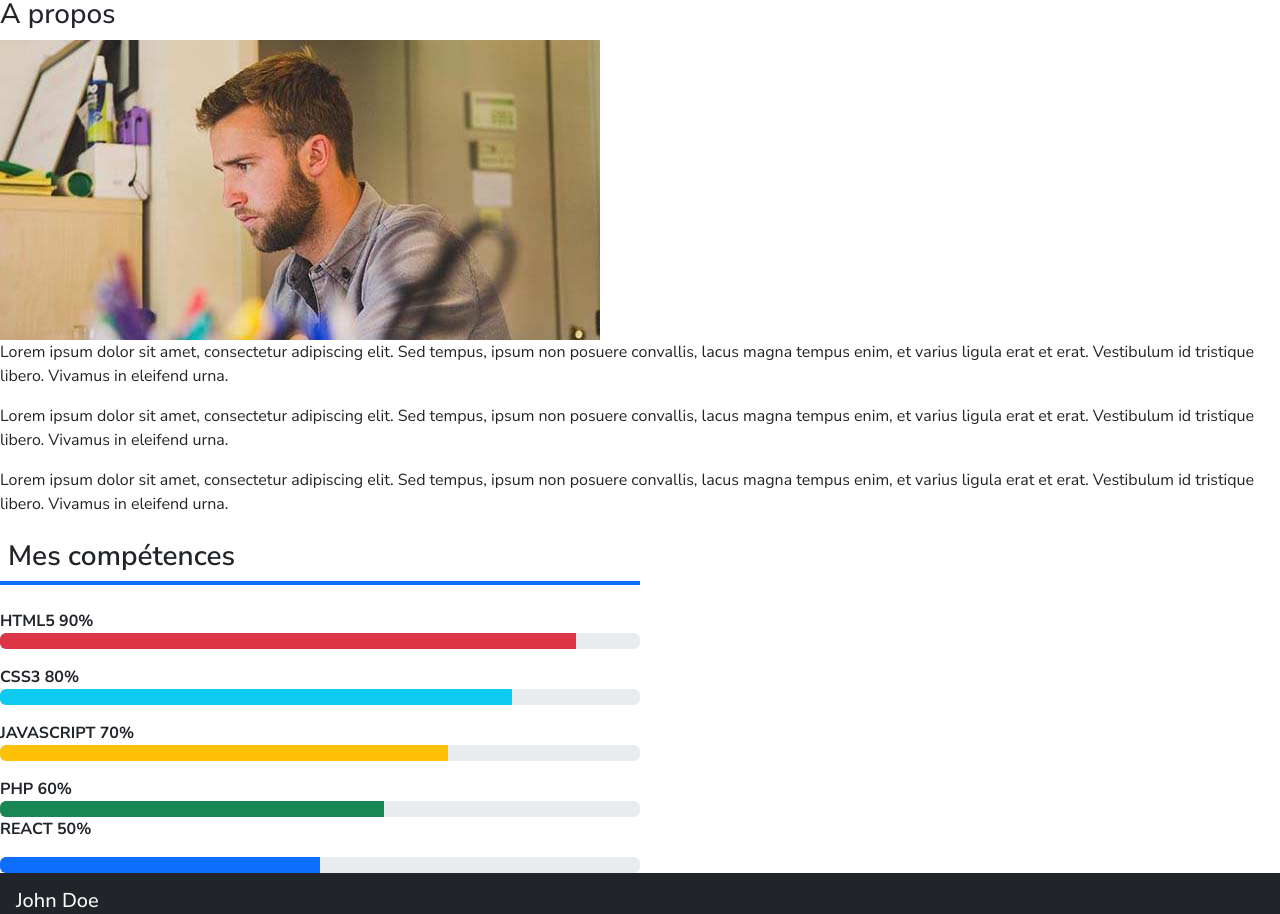
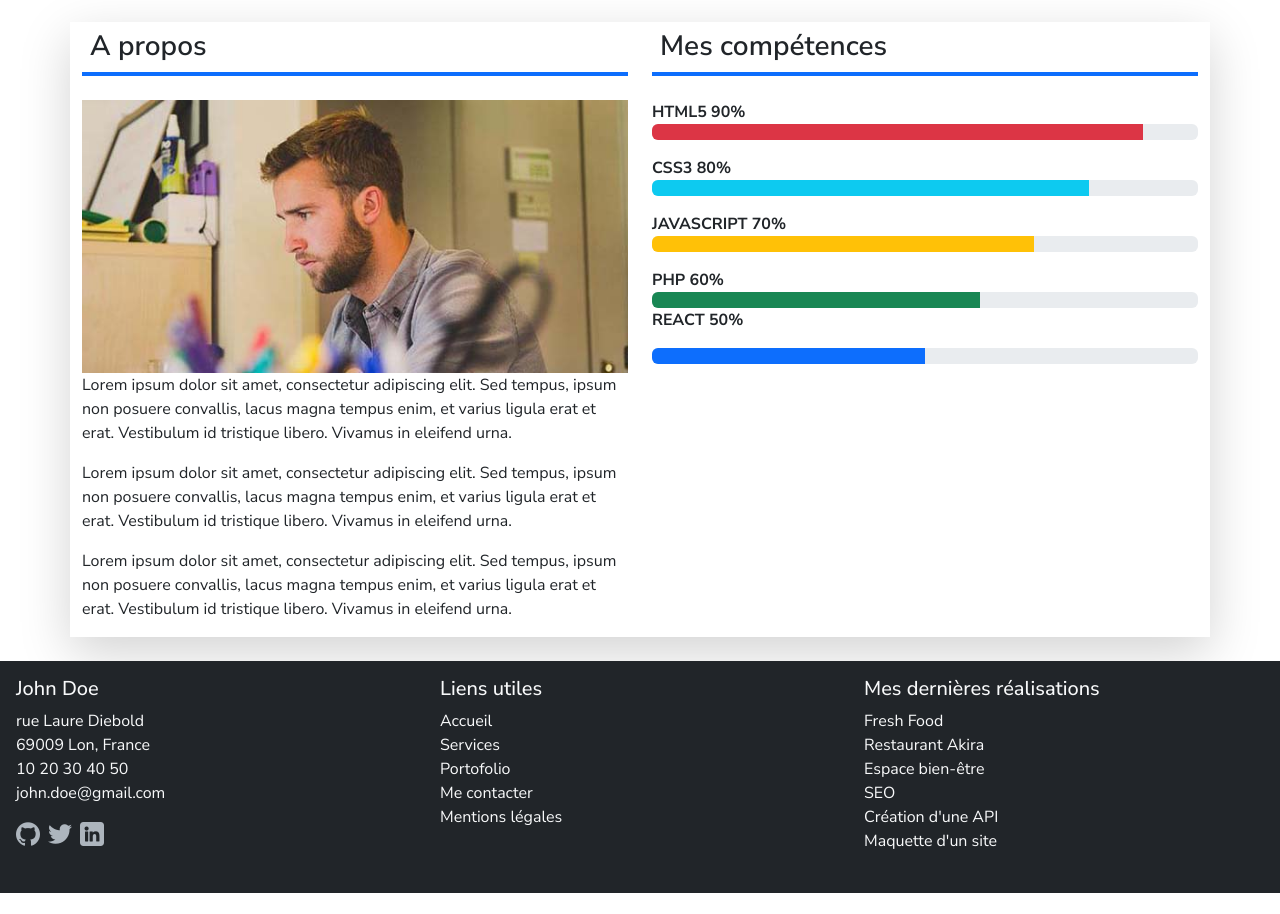
Before and after one commit to xfoule-971/johndoeapp, a React (Create React App) app: page / in a window 1280 px wide. Shown: the part 858-1772 px from the top of the page. After the commit the page ends 1751 px from the top, so only its background shows below. Built offline with nearby package versions, Linux system fonts and the light colour scheme.

Commit message:
add presentation

```diff
--- a/src/components/Footer.js
+++ b/src/components/Footer.js
@@ -6,9 +6,9 @@ import Linkedin from "../assets/icons/linkedin-grey.png";
 
 const Footer = () =>{
     return(
-        <div className="bg-dark p-3">
-            <div className="text-light">
-                <h5 className="mb-3">John Doe</h5>
+        <div className="row bg-dark p-3">
+            <div className="text-light mb-4 col-md-4">
+                <h5 className="mb-2">John Doe</h5>
                 <p className="mb-0">rue Laure Diebold</p>
                 <p className="mb-0">69009 Lon, France</p>
                 <p className="mb-0">10 20 30 40 50</p>
@@ -18,8 +18,8 @@ const Footer = () =>{
                 <img src={Linkedin} alt="icône linkedin"></img>
             </div>
 
-            <div className="text-light">
-                <h5 className="mb-3">Liens utiles</h5>
+            <div className="text-light mb-4 col-md-4">
+                <h5 className="mb-2">Liens utiles</h5>
                 <p className="mb-0"><NavLink to="/" className="text-light text-decoration-none">Accueil</NavLink></p>
                 <p className="mb-0"><NavLink to="/servives" className="text-light text-decoration-none">Services</NavLink></p>
                 <p className="mb-0"><NavLink to="/portofolio" className="text-light text-decoration-none">Portofolio</NavLink></p>
@@ -27,8 +27,8 @@ const Footer = () =>{
                 <p className="mb-0"><NavLink to="/mentionslegales" className="text-light text-decoration-none">Mentions légales</NavLink></p>
             </div>
 
-            <div className="text-light">
-                <h5 className="mb-3">Mes dernières réalisations</h5>
+            <div className="text-light mb-4 col-md-4">
+                <h5 className="mb-2">Mes dernières réalisations</h5>
                 <p className="mb-0"><NavLink to="/portofolio" className="text-light text-decoration-none">Fresh Food</NavLink></p>
                 <p className="mb-0"><NavLink to="/portofolio" className="text-light text-decoration-none">Restaurant Akira</NavLink></p>
                 <p className="mb-0"><NavLink to="/portofolio" className="text-light text-decoration-none">Espace bien-être</NavLink></p>
--- /dev/null
+++ b/src/components/Portrait.js
@@ -0,0 +1,28 @@
+import Johnabout from "../assets/images/john-doe-about.jpg";
+
+const Portrait = () =>{
+    return(
+        <div className="col-12 col-md-6">
+            <h3 className="p-2 mb-4 border-bottom border-primary border-4 fw-semibold">A propos</h3>
+            <img src={Johnabout} alt="portait de john" className="img-fluid"></img>
+            <p className="text-fluid">
+                Lorem ipsum dolor sit amet, consectetur adipiscing elit.
+                Sed tempus, ipsum non posuere convallis, lacus magna tempus enim, et varius ligula erat et erat.
+                Vestibulum id tristique libero. Vivamus in eleifend urna.
+            </p>
+            <p>
+                Lorem ipsum dolor sit amet, consectetur adipiscing elit.
+                Sed tempus, ipsum non posuere convallis, lacus magna tempus enim, et varius ligula erat et erat.
+                Vestibulum id tristique libero. Vivamus in eleifend urna.
+            </p>
+            <p>
+                Lorem ipsum dolor sit amet, consectetur adipiscing elit.
+                Sed tempus, ipsum non posuere convallis, lacus magna tempus enim, et varius ligula erat et erat.
+                Vestibulum id tristique libero. Vivamus in eleifend urna.
+            </p>
+        </div>
+    )
+
+}
+
+export default Portrait;
--- a/src/pages/Home.jsx
+++ b/src/pages/Home.jsx
@@ -1,7 +1,7 @@
-import Johnabout from "../assets/images/john-doe-about.jpg";
 
 import Footer from "../components/Footer";
 import Skillbar from "../components/Skillbar";
+import Portrait from "../components/Portrait";
 
 const Home = () =>{
     return(
@@ -11,34 +11,18 @@ const Home = () =>{
                     <div className="text-light text-center z-1">
                         <h1 className="hero__title">Bonjour, je suis John Doe</h1>
                         <h2>Développeur web full stack</h2>
-                        <button type="button" class="btn btn-danger">En savoir plus</button>
+                        <button type="button" className="btn btn-danger mt-3" data-bs-toggle="modal" data-bs-target="#exampleModal">
+                            En savoir plus
+                        </button>
                     </div>
                 </div>
 
             </header>
 
-            <section>
-                <div>
-                    <h3>A propos</h3>
-                    <img src={Johnabout} alt="portait de john"></img>
-                    <p>
-                        Lorem ipsum dolor sit amet, consectetur adipiscing elit.
-                        Sed tempus, ipsum non posuere convallis, lacus magna tempus enim, et varius ligula erat et erat.
-                        Vestibulum id tristique libero. Vivamus in eleifend urna.
-                    </p>
-                    <p>
-                        Lorem ipsum dolor sit amet, consectetur adipiscing elit.
-                        Sed tempus, ipsum non posuere convallis, lacus magna tempus enim, et varius ligula erat et erat.
-                        Vestibulum id tristique libero. Vivamus in eleifend urna.
-                    </p>
-                    <p>
-                        Lorem ipsum dolor sit amet, consectetur adipiscing elit.
-                        Sed tempus, ipsum non posuere convallis, lacus magna tempus enim, et varius ligula erat et erat.
-                        Vestibulum id tristique libero. Vivamus in eleifend urna.
-                    </p>
-                </div>
+            <section className="container mb-4 mt-4 shadow-lg">
+                <div className="row">
+                    <Portrait />
 
-                <div>
                     <Skillbar />
                 </div>
             </section>
```
Also changed, not shown: src/components/Johnmodal.js (added, +8 -0 lines).
